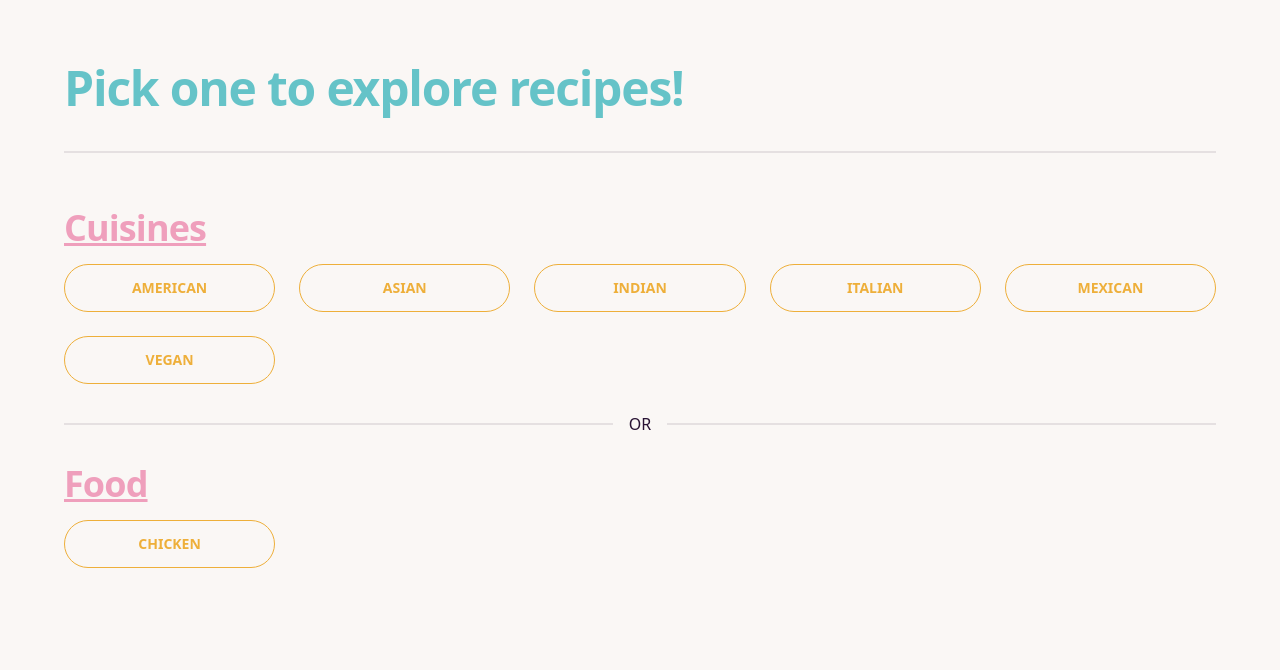
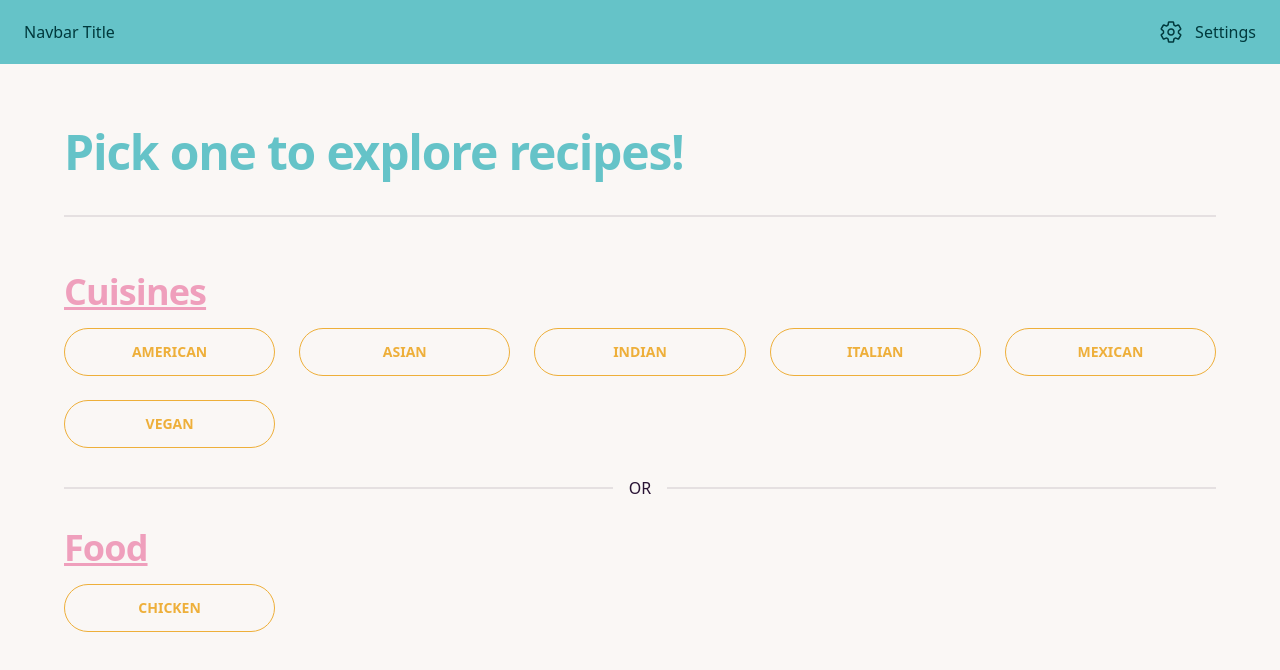
Before and after one commit to nataliebasille/recipe-box, a Next.js app: page / in a window 1280 px wide. Shown: the top 670 px of the page. Built offline with nearby package versions, Linux system fonts and the light colour scheme.

Commit message:
Add some icons and link stuff

```diff
--- a/src/app/layout.tsx
+++ b/src/app/layout.tsx
@@ -3,15 +3,49 @@
 import { ThemeProvider, useTheme } from "~/stores/themeStore";
 import "../styles/globals.css";
 import { FC, ReactNode } from "react";
+import { useBreakpoint } from "~/hooks/useBreakpoint";
+import { MenuIcon } from "~/icons/menuIcon";
+import { SettingsLink } from "~/components/links/settingsLink";
 
 const Layout: FC<{ children: ReactNode }> = ({ children }) => {
   const theme = useTheme();
+  const breakpoint = useBreakpoint("sm");
   return (
     <html data-theme={theme}>
       <head>
-        <title>Next.js</title>
+        <title>Recipe Box</title>
       </head>
-      <body>{children}</body>
+      <body>
+        <div className="drawer">
+          <input id="my-drawer-3" type="checkbox" className="drawer-toggle" />
+          <div className="drawer-content flex flex-col">
+            <div className="navbar w-full bg-primary text-primary-content">
+              <div className="flex-none lg:hidden">
+                <label htmlFor="my-drawer-3" className="btn-ghost btn-square btn">
+                  <MenuIcon />
+                </label>
+              </div>
+              <div className="mx-2 flex-1 px-2">Navbar Title</div>
+              <div className="hidden flex-none lg:block">
+                <ul className="menu menu-horizontal">
+                  <li>
+                    <SettingsLink />
+                  </li>
+                </ul>
+              </div>
+            </div>
+            <main>{children}</main>
+          </div>
+          <div className="drawer-side">
+            <label htmlFor="my-drawer-3" className="drawer-overlay"></label>
+            <ul className="menu w-80 bg-base-100 p-4">
+              <li>
+                <SettingsLink />
+              </li>
+            </ul>
+          </div>
+        </div>
+      </body>
     </html>
   );
 };
--- /dev/null
+++ b/src/components/links/appLink.tsx
@@ -0,0 +1,11 @@
+import Link from "next/link";
+import { FC, ReactNode } from "react";
+
+export const AppLink: FC<{ href: string; icon: ReactNode; children?: ReactNode }> = ({ href, icon, children }) => {
+  return (
+    <Link href={href} className="grid grid-cols-[24px_1fr]">
+      <span className="w-full">{icon}</span>
+      {children}
+    </Link>
+  );
+};
--- /dev/null
+++ b/src/components/links/settingsLink.tsx
@@ -0,0 +1,10 @@
+import { SettingsIcon } from "~/icons/settingsIcon";
+import { AppLink } from "./appLink";
+
+export const SettingsLink = () => {
+  return (
+    <AppLink href="/settings" icon={<SettingsIcon />}>
+      Settings
+    </AppLink>
+  );
+};
--- /dev/null
+++ b/src/hooks/useBreakpoint.ts
@@ -0,0 +1,36 @@
+import resolveConfig from "tailwindcss/resolveConfig";
+import tailwindConfig from "../../tailwind.config.cjs";
+import { useEffect, useState } from "react";
+
+type BreakpointKey = "sm" | "md" | "lg" | "xl" | "2xl";
+const fullConfig = resolveConfig(tailwindConfig);
+const breakpoints = Object.keys(fullConfig.theme?.screens ?? {}).reduce((map, key) => {
+  map.set(key as BreakpointKey, {
+    minWidth: parseInt((fullConfig.theme?.screens as any)[key]),
+  });
+  return map;
+}, new Map<BreakpointKey, { minWidth: number }>());
+
+export const useBreakpoint = (atLeastSize: BreakpointKey) => {
+  const [breakpoint, setBreakpoint] = useState(() => isAtleastBreakpoint(atLeastSize));
+
+  useEffect(() => {
+    const handleResize = () => {
+      setBreakpoint(isAtleastBreakpoint(atLeastSize));
+    };
+
+    window.addEventListener("resize", handleResize);
+
+    return () => {
+      window.removeEventListener("resize", handleResize);
+    };
+  });
+
+  return breakpoint;
+};
+
+export const isAtleastBreakpoint = (breakpoint: BreakpointKey) => {
+  const { minWidth = Infinity } = breakpoints.get(breakpoint) ?? {};
+
+  return window.innerWidth >= minWidth;
+};
--- /dev/null
+++ b/src/icons/menuIcon.tsx
@@ -0,0 +1,12 @@
+export const MenuIcon = () => (
+  <svg xmlns="http://www.w3.org/2000/svg" viewBox="0 0 512 512">
+    <path
+      fill="none"
+      stroke="currentColor"
+      stroke-linecap="round"
+      stroke-miterlimit="10"
+      stroke-width="32"
+      d="M80 160h352M80 256h352M80 352h352"
+    />
+  </svg>
+);
--- /dev/null
+++ b/src/icons/settingsIcon.tsx
@@ -0,0 +1,12 @@
+export const SettingsIcon = () => (
+  <svg xmlns="http://www.w3.org/2000/svg" viewBox="0 0 512 512">
+    <path
+      d="M262.29 192.31a64 64 0 1057.4 57.4 64.13 64.13 0 00-57.4-57.4zM416.39 256a154.34 154.34 0 01-1.53 20.79l45.21 35.46a10.81 10.81 0 012.45 13.75l-42.77 74a10.81 10.81 0 01-13.14 4.59l-44.9-18.08a16.11 16.11 0 00-15.17 1.75A164.48 164.48 0 01325 400.8a15.94 15.94 0 00-8.82 12.14l-6.73 47.89a11.08 11.08 0 01-10.68 9.17h-85.54a11.11 11.11 0 01-10.69-8.87l-6.72-47.82a16.07 16.07 0 00-9-12.22 155.3 155.3 0 01-21.46-12.57 16 16 0 00-15.11-1.71l-44.89 18.07a10.81 10.81 0 01-13.14-4.58l-42.77-74a10.8 10.8 0 012.45-13.75l38.21-30a16.05 16.05 0 006-14.08c-.36-4.17-.58-8.33-.58-12.5s.21-8.27.58-12.35a16 16 0 00-6.07-13.94l-38.19-30A10.81 10.81 0 0149.48 186l42.77-74a10.81 10.81 0 0113.14-4.59l44.9 18.08a16.11 16.11 0 0015.17-1.75A164.48 164.48 0 01187 111.2a15.94 15.94 0 008.82-12.14l6.73-47.89A11.08 11.08 0 01213.23 42h85.54a11.11 11.11 0 0110.69 8.87l6.72 47.82a16.07 16.07 0 009 12.22 155.3 155.3 0 0121.46 12.57 16 16 0 0015.11 1.71l44.89-18.07a10.81 10.81 0 0113.14 4.58l42.77 74a10.8 10.8 0 01-2.45 13.75l-38.21 30a16.05 16.05 0 00-6.05 14.08c.33 4.14.55 8.3.55 12.47z"
+      fill="none"
+      stroke="currentColor"
+      stroke-linecap="round"
+      stroke-linejoin="round"
+      stroke-width="32"
+    />
+  </svg>
+);
```
